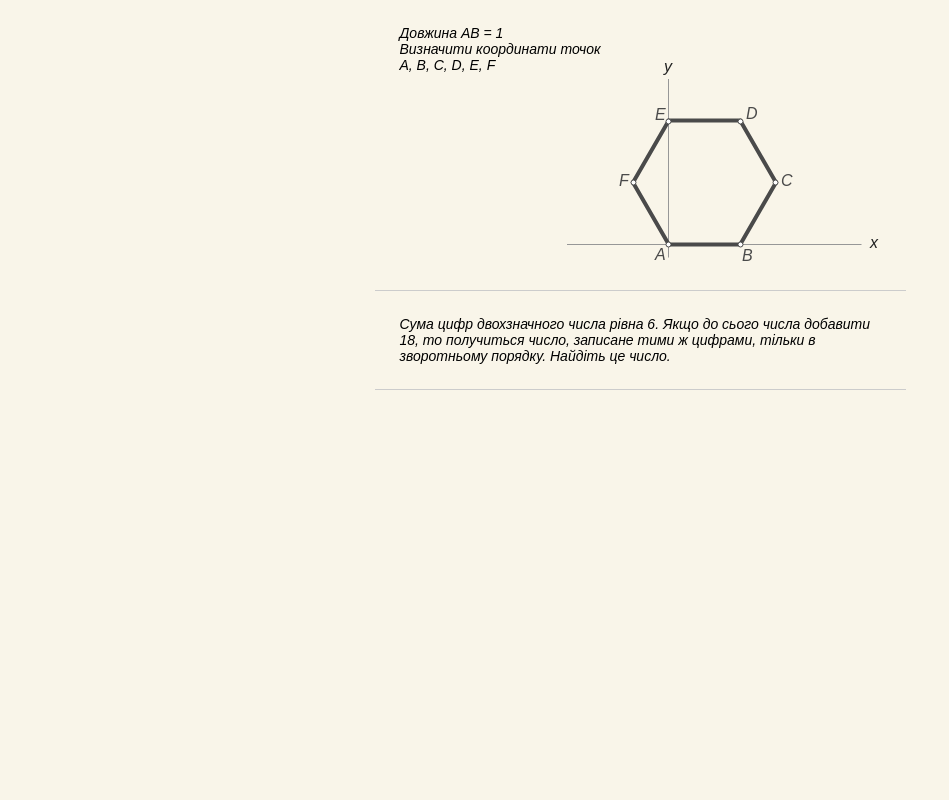
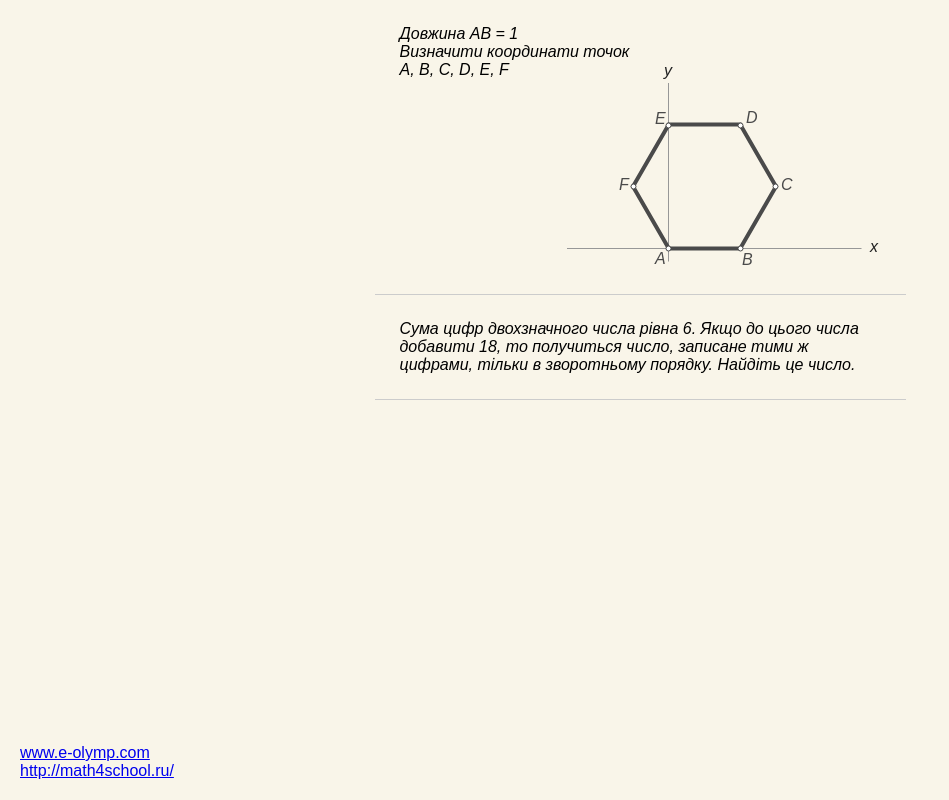
Before and after one commit to mykhailo-ivankiv/math-exercise, a plain HTML site: page index.html in a window 1280 px wide. Shown: the whole page, without its empty margins (0-949 px from the left). Drawn offline with Linux system fonts and the light colour scheme.

Commit message:
Several fixes.

```diff
--- a/index.html
+++ b/index.html
@@ -55,7 +55,7 @@
     .task {
       position: relative;
       padding: 25px;
-      font-size: 14px;
+      font-size: 16px;
       font-style: italic;
       background: #f9f5e9;
       max-width: 531px;
@@ -65,9 +65,19 @@
       border-bottom: 1px solid #ccc;
     }
 
+    .layout__additional {
+      margin: 20px;
+      position: fixed;
+      bottom: 0;
+      left: 0;
+    }
   </style>
 </head>
 <body>
+<aside class="layout__additional">
+  <a href="https://www.e-olymp.com/uk/">www.e-olymp.com</a><br>
+  <a href="http://math4school.ru/">http://math4school.ru/</a><br>
+</aside>
 
 <div class ="task">
   <text font-size="14" font-style="italic" font-weight="normal" fill="#222222">
@@ -104,7 +114,7 @@
 </div>
 
 <div class="task">
-  Сума цифр двохзначного числа рівна 6. Якщо до сього числа добавити 18, то получиться число, записане тими ж цифрами, тільки в зворотньому порядку. Найдіть це число.
+  Сума цифр двохзначного числа рівна 6. Якщо до цього числа добавити 18, то получиться число, записане тими ж цифрами, тільки в зворотньому порядку. Найдіть це число.
 </div>
 
 </body>
```
